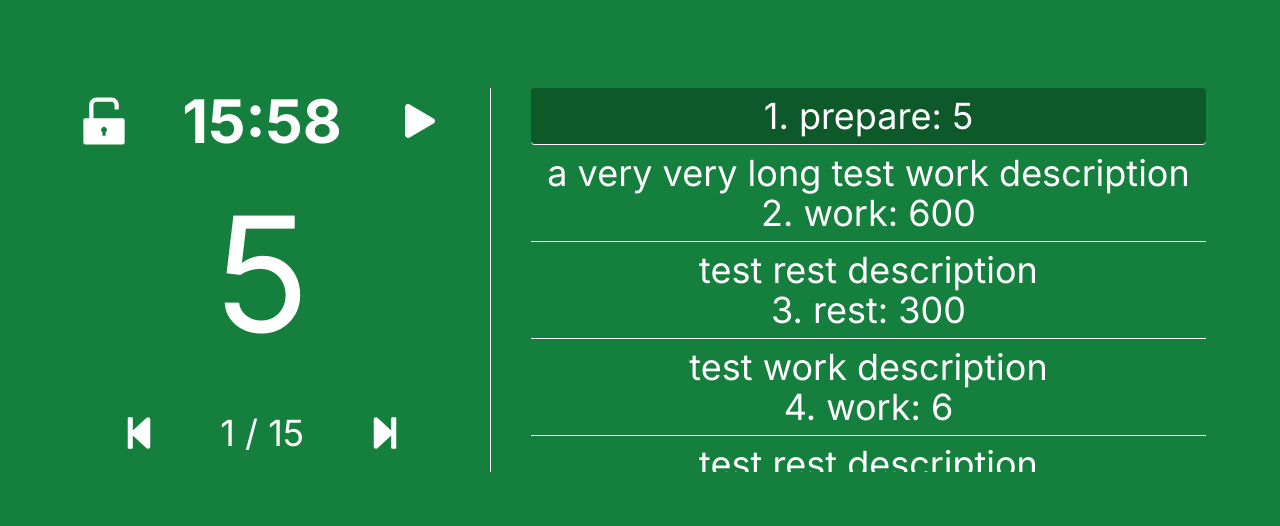
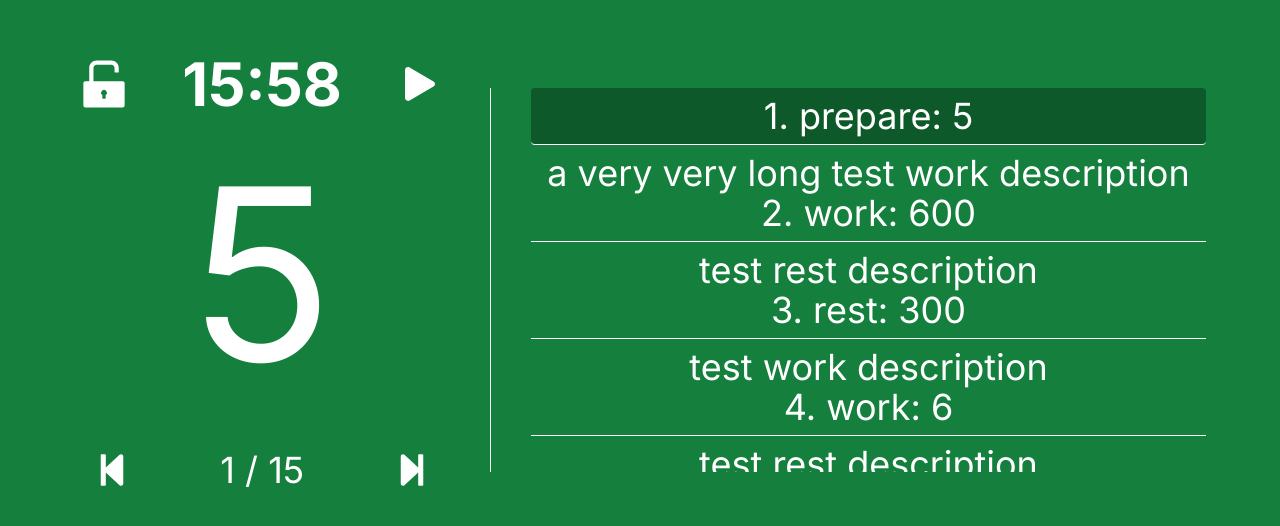
Before and after one commit to Lewisjohnward/tabata-timer, a Next.js app: page / in a window 1280 px wide. Shown: the part 120-646 px from the top of the page. Built offline with nearby package versions, Linux system fonts and the light colour scheme.

Commit message:
changed styles

```diff
--- a/src/app/pages/activeWorkout.tsx
+++ b/src/app/pages/activeWorkout.tsx
@@ -179,7 +179,9 @@ const NavigationButtons = ({
       <button onClick={previousInterval}>
         <FaStepBackward />
       </button>
-      <button onClick={() => setView("home")}>{intervalPosition}</button>
+      <button className="lg:w-48" onClick={() => setView("home")}>
+        {intervalPosition}
+      </button>
       <button onClick={nextInterval}>
         <FaStepForward />
       </button>
@@ -208,7 +210,7 @@ const CurrentInterval = ({
   setView,
 }: CurrentIntervalProps) => {
   return (
-    <div className="flex flex-col justify-evenly lg:h-1/2 lg:gap-10">
+    <div className="flex flex-col justify-evenly lg:gap-10">
       <div className="flex justify-evenly items-center gap-8 text-4xl lg:text-6xl font-bold">
         <button onClick={() => intervalManager.setLocked((prev) => !prev)}>
           {intervalManager.locked ? <AiFillLock /> : <AiFillUnlock />}
@@ -221,7 +223,7 @@ const CurrentInterval = ({
         </button>
       </div>
 
-      <div className="text-center text-[10rem] lg:text-[10rem] leading-none">
+      <div className="text-center text-[7rem] md:text-[10rem] lg:text-[15rem] leading-none">
         {intervalManager.getCurrentIntervalRemainingTime()}
       </div>
       <div className="hidden w-full lg:flex justify-evenly gap-4 py-4 text-white text-4xl">
```
